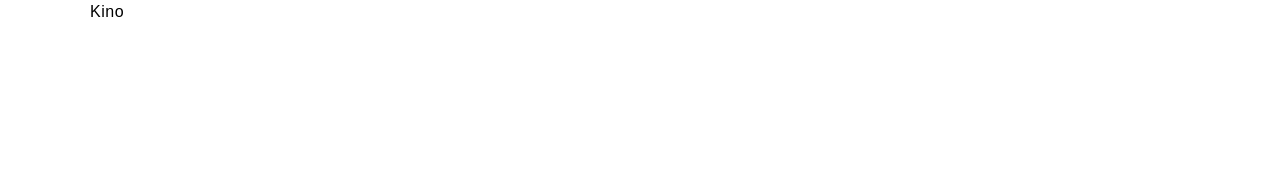
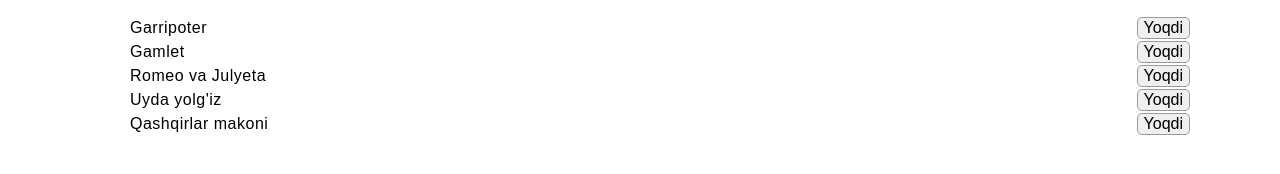
Before and after one commit to frontendasoslar/javascript-kerakli, a plain HTML site: page index.html in a window 1280 px wide. Drawn offline with Linux system fonts and the light colour scheme.

Commit message:
addavant delagation

```diff
--- a/css/styles.css
+++ b/css/styles.css
@@ -111,6 +111,30 @@ select:-webkit-autofill:focus {
   transform: scale(1.5);
 }
 
+
+
+/* EVENT DELEGATION UCHUN */
+.list {
+  list-style: none;
+}
+.list-item {
+  display: flex;
+  align-items: center;
+  justify-content: space-between;
+}
+.like-button {
+  border: 1px solid #999;
+  border-radius: 5px;
+  cursor: pointer;
+}
+
+.button-liked {
+ border-color: transparent;
+ background-color: red;
+ color: #fff;
+}
+
+
 @media
 only screen and (-webkit-min-device-pixel-ratio: 2),
 only screen and (   min--moz-device-pixel-ratio: 2),
--- a/index.html
+++ b/index.html
@@ -68,13 +68,29 @@
  <button class="scale-button js-scale-button" type="button">kattalash</button>
 </div> -->
 
-<!-- DATASET ATRIBUTI BILAN ISHLASH -->
-<!-- Biz biror bir elementni o'ziga tegishli ma'lumotlarini shu elementning ya'ni htmlga kiritib qo'yishimiz mumkun -->
-<!-- Masalan: -->
+<!-- DATASET ATRIBUTI BILAN ISHLASH
+Biz biror bir elementni o'ziga tegishli ma'lumotlarini shu elementning ya'ni htmlga kiritib qo'yishimiz mumkun
+Masalan:
 <div class="container">
   <div class="movie-kino" data-title="Batmen" data-year="2010" data-price="1000">Kino</div>
 </div>
-<!--Agar elementning dataset orqali kiritilgan malumotlarni javascript orqali foydalanishimiz mumkun va elementning o'ziga ishlatishimiz mumkun. -->
+Agar elementning dataset orqali kiritilgan malumotlarni javascript orqali foydalanishimiz mumkun va elementning o'ziga ishlatishimiz mumkun. -->
+
+
+
+<!-- EVENT DELEGATION, SAHIFAGA KEYINROQ QO'SHILGAN ELEMENTLAR BILAN AMAL BAJARISH
+Masalbizda 4 ta element bor biz event listiner bilan avval sh 4 tasiga amal bajarayapmiz, va bir muncha vaqt o'tgandab keyin boshqa elementni shu elementlar qatoriga qo'shadigan bo'lsakeventlistiner ishlamay qoladi. Bunday holatda keyingi elementda ham event ishlashi uchun EVENT DELEGATIONdan foydalanamiz -->
+<div class="container">
+  <ul class="list">
+    <li class="list-item">Garripoter<button class="like-button js-like-button">Yoqdi</button></li>
+    <li class="list-item">Gamlet<button class="like-button js-like-button">Yoqdi</button></li>
+    <li class="list-item">Romeo va Julyeta<button class="like-button js-like-button">Yoqdi</button></li>
+    <li class="list-item">Uyda yolg'iz<button class="like-button js-like-button">Yoqdi</button></li>
+    <!-- Keyin qo'shiladigan element -->
+    <li class="list-item">Qashqirlar makoni<button class="like-button js-like-button">Yoqdi</button></li>
+  </ul>
+</div>
+
   <script src="js/main.js"></script>
 </body>
 </html>
```
Also changed, not shown: js/main.js (+12 -0 lines).
